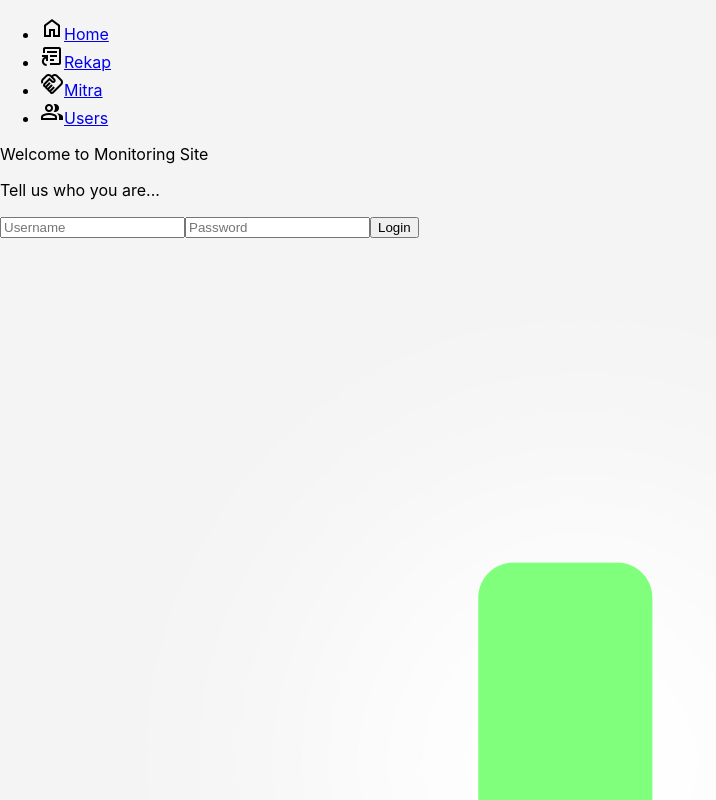
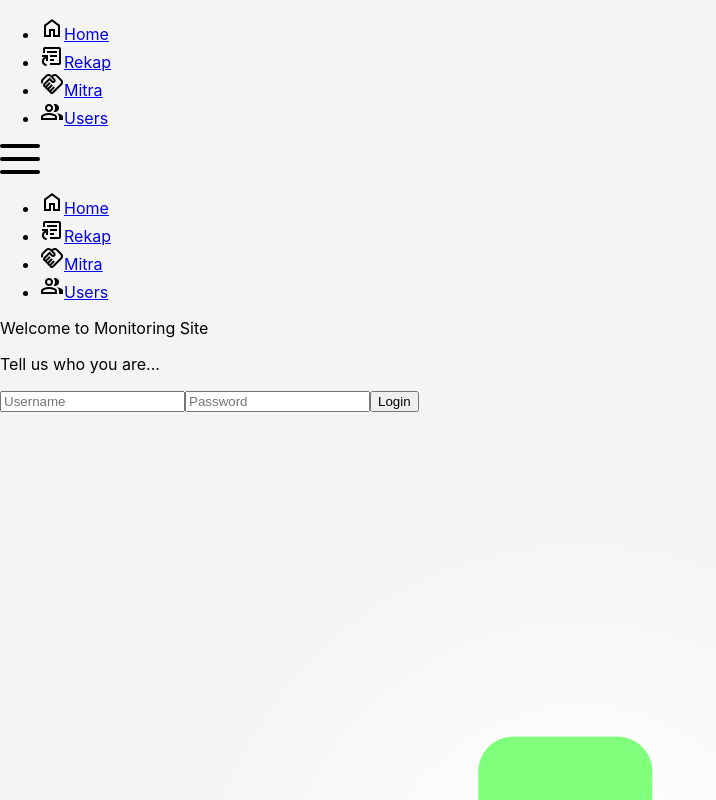
Before and after one commit to boociil/skrips-frontend, a React (Create React App) app: page /Login in a window 1280 px wide. Shown: the top 800 px of the page, without its empty margins (0-716 px from the left). Built offline with nearby package versions, Linux system fonts and the light colour scheme.

Commit message:
burger menu(belum sempurna)

```diff
--- a/src/App.js
+++ b/src/App.js
@@ -13,6 +13,7 @@ function App() {
       <BrowserRouter>
         <div>
           <TopNavbarAdmin />
+
           <Routes>
               <Route index element={<AdminHomePage />}></Route>
               <Route path="/Login" element={<Login />}></Route>
--- a/src/components/listKegiatan.jsx
+++ b/src/components/listKegiatan.jsx
@@ -3,11 +3,11 @@ function ListKegiatan(props) {
     let pos = props.position
     let class_name;
     if (pos === 'TOP'){
-        class_name = 'hover:bg-slate-200 flex bg-white shadow-lg rounded-t-lg border-b-2 border-b-slate-300 max-w-3xl'
+        class_name = 'hover:bg-slate-200 flex bg-white shadow-lg rounded-t-lg border-b-2 border-b-slate-300 max-w-4xl md:mx-auto'
     }else if (pos === 'MID'){
-        class_name = 'hover:bg-slate-200 flex bg-white shadow-lg border-b-2 border-b-slate-300 max-w-3xl'
+        class_name = 'hover:bg-slate-200 flex bg-white shadow-lg border-b-2 border-b-slate-300 max-w-4xl md:mx-auto'
     }else{
-        class_name = 'hover:bg-slate-200 flex bg-white shadow-lg rounded-b-lg max-w-3xl'
+        class_name = 'hover:bg-slate-200 flex bg-white shadow-lg rounded-b-lg max-w-4xl md:mx-auto'
     }
 
     return (
--- a/src/components/topNavAdmin.jsx
+++ b/src/components/topNavAdmin.jsx
@@ -5,6 +5,7 @@ import React, { useEffect, useState } from 'react';
 function TopNavAdmin(props = {active : 'home'}) {
 
     const [classActive, setClassActive] = useState('home');
+    const [openStatus, setOpenStatus] = useState(0);
 
     useEffect(() => {
         const homeListItem = document.querySelector('li.' + classActive);
@@ -12,12 +13,33 @@ function TopNavAdmin(props = {active : 'home'}) {
         homeListItem.classList.add('border-b-4','border-b-[#418EC6]');
     }, [classActive]);
 
+    const closeSideMenu = () => {
+        setOpenStatus(1)
+        const menu = document.querySelector('.the-menu');
+        menu.classList.remove('translate-x-full')
+        console.log('closeside jalan');
+    }
+
+    const handleChange = (e) => {
+        if (openStatus === 1){
+            // Menutup
+            setOpenStatus(0);
+            const menu = document.querySelector('.the-menu');
+            menu.classList.remove('translate-x-full')
+        }else{
+            //Membuka
+            setOpenStatus(1)
+            const menu = document.querySelector('.the-menu');
+            menu.classList.add('translate-x-full')
+        }
+    }
     // const handleButtonClick = (class_name) => {
     //     setClassActive(class_name);
     // };
 
     return (
-        <div className="hidden top-0 navbar-top-admin fixed md:flex mx-auto bg-white shadow-lg w-full">
+        <div>
+            <div className="navbar-medium-top hidden top-0 navbar-top-admin fixed md:flex mx-auto bg-white shadow-lg w-full">
                 <div className="mx-auto items-center font-semibold">
                     <ul className="flex">
                         <li className="home mx-4 my-1 flex p-3 hover:border-b-[#418EC6] hover:border-b-4">
@@ -48,6 +70,47 @@ function TopNavAdmin(props = {active : 'home'}) {
                 </div>
             <Outlet />
             </div>
+            <div className="mobile-navigation md:hidden w-full">
+                <div className="burger-menu w-fit p-4 rounded">
+                    <div className="the-burger">
+                        <label className="burger" htmlFor="burger">
+                            <input type="checkbox" id="burger" value={openStatus} onChange={handleChange}/>
+                            <span></span>
+                            <span></span>
+                            <span></span>
+                        </label>
+                    </div>
+                </div>
+                <div className="the-menu fixed rounded-tr-3xl bg-white -left-1/2  w-1/2 h-full border-2 -translate-x-1/2 transition duration-700">
+                    <ul className="">
+                        <li className="home mx-4 my-1 flex p-3 hover:border-b-[#418EC6] hover:border-b-4">
+                            <span className="material-symbols-outlined mx-1">
+                                home
+                            </span>
+                            <Link to="/" onClick={closeSideMenu}>Home</Link>
+                        </li>
+                        <li className="rekap mx-4 my-1 p-3 flex  hover:border-b-[#418EC6] hover:border-b-4">
+                            <span className="material-symbols-outlined mx-1">
+                                article_shortcut
+                            </span>
+                            <Link to="/Login" className="" onClick={closeSideMenu}>Rekap</Link>
+                        </li>
+                        <li className="mitra mx-4 my-1 p-3 flex hover:border-b-[#418EC6] hover:border-b-4">
+                            <span className="material-symbols-outlined mx-1">
+                                handshake
+                            </span>
+                            <Link to="/Hello" onClick={closeSideMenu}>Mitra</Link>
+                        </li>
+                        <li className="users mx-4 my-1 p-3 flex hover:border-b-[#418EC6] hover:border-b-4">
+                            <span className="material-symbols-outlined mx-1">
+                                group
+                            </span>
+                            <Link to="/Register" onClick={closeSideMenu}>Users</Link>
+                        </li>
+                    </ul>
+                </div>
+            </div>
+        </div>
     )
 }
 
--- a/src/index.css
+++ b/src/index.css
@@ -108,3 +108,63 @@ code {
     background-size: 0% 0%, 0% 0%, 0% 0%, 0% 0%, 0% 0%, 0% 0%;
   }
 }
+
+.burger {
+  position: relative;
+  width: 40px;
+  height: 30px;
+  background: transparent;
+  cursor: pointer;
+  display: block;
+}
+
+.burger input {
+  display: none;
+}
+
+.burger span {
+  display: block;
+  position: absolute;
+  height: 4px;
+  width: 100%;
+  background: black;
+  border-radius: 9px;
+  opacity: 1;
+  left: 0;
+  transform: rotate(0deg);
+  transition: .25s ease-in-out;
+}
+
+.burger span:nth-of-type(1) {
+  top: 0px;
+  transform-origin: left center;
+}
+
+.burger span:nth-of-type(2) {
+  top: 50%;
+  transform: translateY(-50%);
+  transform-origin: left center;
+}
+
+.burger span:nth-of-type(3) {
+  top: 100%;
+  transform-origin: left center;
+  transform: translateY(-100%);
+}
+
+.burger input:checked ~ span:nth-of-type(1) {
+  transform: rotate(45deg);
+  top: 0px;
+  left: 5px;
+}
+
+.burger input:checked ~ span:nth-of-type(2) {
+  width: 0%;
+  opacity: 0;
+}
+
+.burger input:checked ~ span:nth-of-type(3) {
+  transform: rotate(-45deg);
+  top: 28px;
+  left: 5px;
+}
--- a/src/pages/AdminHomePage.js
+++ b/src/pages/AdminHomePage.js
@@ -3,8 +3,8 @@ import ListKegiatan from "../components/listKegiatan";
 
 function AdminHomePage() {
     return (
-        <div className="mt-32 mx-4 font-poppins">
-            <h1 className="text-xl mb-4">Mau Monitoring Apa Hari ini?</h1>
+        <div className="mt-10 md:mt-32 mx-4 font-poppins">
+            <h1 className="text-xl mb-4 md:mb-8 md:pl-8 lg:pl-48">Mau Monitoring Apa Hari ini?</h1>
             <div className="quick-search">
 
             </div>
--- a/src/pages/Login.js
+++ b/src/pages/Login.js
@@ -1,7 +1,10 @@
 import loginImg from '../img/login.png'
 import { useState } from "react";
+import { useNavigate } from 'react-router-dom';
 
 function Login() {
+
+    const navigate = useNavigate();
 
     const [formData, setFormData] = useState({
         // inisialisasi state untuk menyimpan data form
@@ -9,6 +12,15 @@ function Login() {
         pass: '',
       });
 
+    const check_empty = () => {
+        if (formData.username === ""){
+            return false;
+        }
+        if (formData.pass === ""){
+            return false;
+        }
+        return true;
+    }
 
     const handleChange = (e) => {
         // mengubah state saat nilai input berubah
@@ -17,7 +29,14 @@ function Login() {
 
     const handleSubmit = (event) =>{
         event.preventDefault();
-        alert(JSON.stringify(formData));
+        const checkFill = check_empty();
+        if (checkFill){
+            // Validasi username dan password ke backend, lalu buat
+            navigate('/');
+        }else{
+            alert("Form tidak boleh kosong");
+        }
+
     }
 
     return (
@@ -49,7 +68,7 @@ function Login() {
                                 onChange={handleChange}
                             />
                         </label>
-                        <button className="block mb-8 bg-[#418EC6] hover:bg-sky-500 px-3 py-2 rounded-lg mx-auto my-2 text-white text-xs md:text-sm md:w-24" type="submit">Login</button>
+                        <button className="block mb-8 bg-[#418EC6] hover:bg-sky-500 transition duration-300 px-3 py-2 rounded-lg mx-auto my-2 text-white text-xs md:text-sm md:w-24" type="submit">Login</button>
                     </form>
                 </div>
             </div>
```
Also changed, not shown: src/components/mobileNav.jsx (added, +16 -0 lines). Lines whose indentation alone changed are shown as unchanged.
